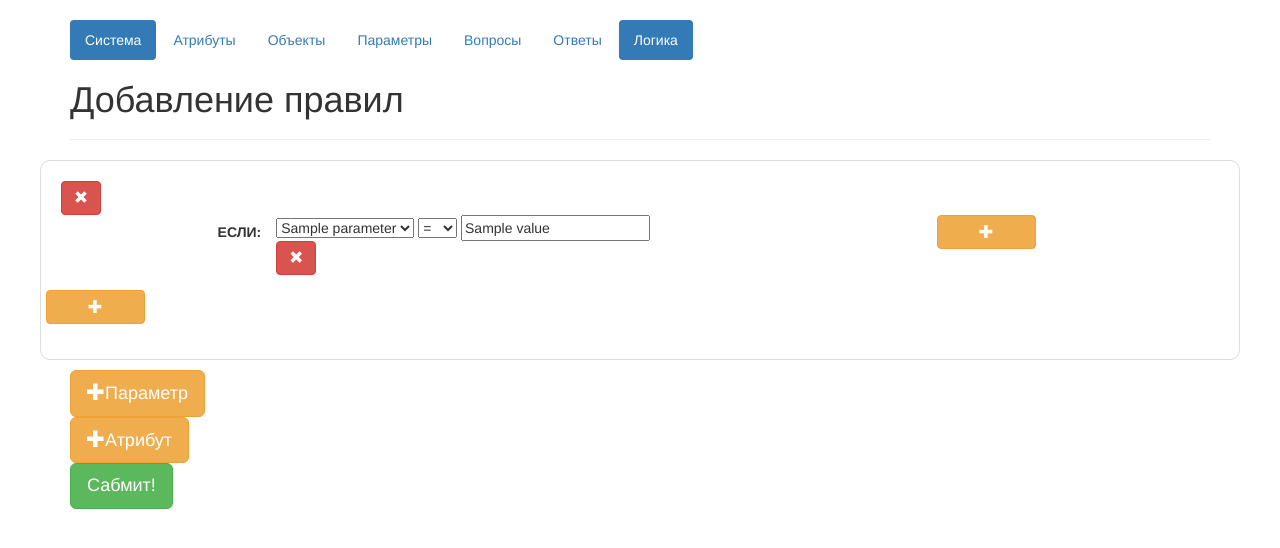
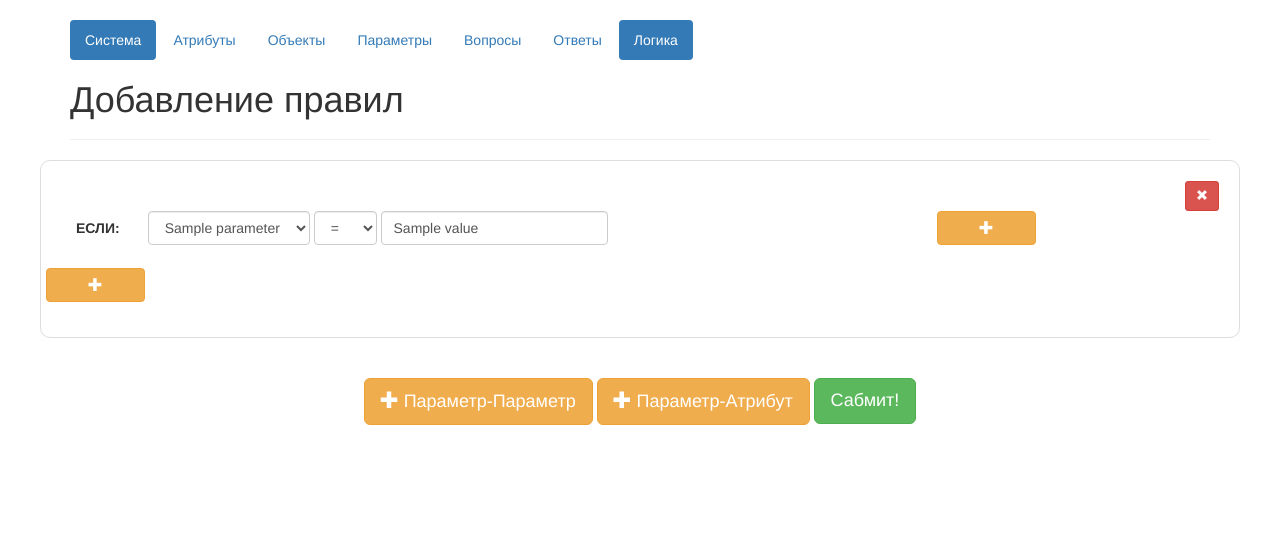
Before and after one commit to rat-team/rat-expert, a Django app: template templates/add_system/rules_page/add_rules.html in a window 1280 px wide. Shown: the part 52-600 px from the top of the page. Run offline with Django 3.2, Linux system fonts and the light colour scheme; the template is opened without the code that fills it: most values are stand-ins (such as "Sample title", 1, 10 or a date in 2020); parts of the project's set-up code (start-up, migrations or seed data) failed here and were passed over; some libraries are stand-ins or nearby versions.

Commit message:
added rules front

```diff
--- a/ExpertSystem/static/css/index.css
+++ b/ExpertSystem/static/css/index.css
@@ -55,3 +55,55 @@
 textarea {
 	resize: none;
 }
+
+.rule{
+
+}
+.rule__delete__wrapper {
+	text-align: right;
+}
+.rule__condition__literal-select{
+	display: inline-block;
+	width: auto;
+}
+.rule__condition{
+	margin-bottom: 8px;
+}
+.rule__condition__literal-select_param1{
+	max-width: 50%;
+}
+.rule__condition__literal-select_param2{
+	width: 30%;
+}
+.rule__condition__select-block{
+	display: inline-block;
+}
+.rule__condition__remove-btn{
+	position: absolute;
+	right: 30px;
+}
+
+.rule__result{
+	margin-bottom: 8px;
+}
+.rule__result__select-block{
+	display: inline-block;
+	width: auto;
+}
+.rule__result__remove-btn{
+	position: absolute;
+	right: 30px;
+}
+.rule__result__select{
+	width: auto;
+	display: inline-block;
+}
+.rule__result__input{
+	width: auto;
+	display: inline-block;
+}
+
+.rules__add-buttons{
+	margin: 30px 100px;
+	text-align: center;
+}
--- a/templates/add_system/rules_page/add_rules.html
+++ b/templates/add_system/rules_page/add_rules.html
@@ -13,15 +13,15 @@
     </div>
 
     <div class="rule_condition_template hide col-md-5">
-        {% include "add_system/rules_page/condition_element.html" with type=0 logic="and" %}
+        {% include "add_system/rules_page/condition_element.html" with type=0 logic="and" template=1 %}
     </div>
 
     <div class="rule_result_attribute_template hide col-md-5">
-        {% include "add_system/rules_page/result_attribute_element.html" with type=1 %}
+        {% include "add_system/rules_page/result_attribute_element.html" with type=1 template=1 %}
     </div>
 
     <div class="rule_result_parameter_template hide col-md-5">
-        {% include "add_system/rules_page/result_parameter_element.html" with type=0 %}
+        {% include "add_system/rules_page/result_parameter_element.html" with type=0 template=1 %}
     </div>
 
     <form id="add_rules_form" action="{% url 'insert_rules' %}" method="POST" class="form-horizontal">
@@ -32,7 +32,7 @@
                 <div class="row rules">
 
                     {% for rule in rules %}
-                        {% include "add_system/rules_page/rule_element.html" with type=rule.type %}
+                        {% include "add_system/rules_page/rule_element.html" with type=rule.type  template=0 %}
                     {% empty %}
 
                     {% endfor %}
@@ -40,13 +40,13 @@
                 </div>
             </div>
         </div>
-        <div class="row">
-            <div class="col-md-2">
+        <div class="row rules__add-buttons">
+            <div class="col-md-12">
                 <button type="button" class="rules__add_parameter_rule btn btn-warning btn-lg">
-                    <i class="glyphicon-plus glyphicon"></i>Параметр
+                    <i class="glyphicon-plus glyphicon"></i> Параметр-Параметр
                 </button>
                 <button type="button" class="rules__add_attribute_rule btn btn-warning btn-lg">
-                    <i class="glyphicon-plus glyphicon"></i>Атрибут
+                    <i class="glyphicon-plus glyphicon"></i> Параметр-Атрибут
                 </button>
                 <button type="submit" class="btn btn-success btn-lg">Сабмит!</button>
             </div>
--- a/templates/add_system/rules_page/condition_element.html
+++ b/templates/add_system/rules_page/condition_element.html
@@ -1,13 +1,17 @@
 <!-- приходит condition и parameters, которые есть в системе -->
-<div class="rule_condition col-md-9">
-<label class="col-md-3 control-label">ЕСЛИ: </label>
-    <div class="literal_block">
+<div class="js-rule__condition rule__condition  rule_condition col-md-9">
+    <label class="col-md-1 control-label">
+        {% if not template %}
+        ЕСЛИ:
+        {% endif %}
+    </label>
+    <div class="rule__condition__select-block literal_block col-md-11">
         {% if logic %}
-            <select name="select_logic">
-                <option value="and" {% ifequal logic "and" %}selected="selected"{% endifequal %}>
+            <select name="select_logic" class="js-rule__condition__literal-select_logic rule__condition__literal-select form-control">
+                <option value="and" {% ifequal logic "and" %}selected="selected"{% endifequal %} class="form-control">
                     И
                 </option>
-                <option value="or" {% ifequal logic "or" %}selected="selected"{% endifequal %}>
+                <option value="or" {% ifequal logic "or" %}selected="selected"{% endifequal %} class="form-control">
                     ИЛИ
                 </option>
             </select>
@@ -15,9 +19,18 @@
         {% include "add_system/rules_page/literal_element.html" with literal=literal %}
     </div>
 
-    <button type="button" class="btn btn-danger rule__delete_condition"
-            data-id="{{ question.id }}"
-            data-href="{% url "delete_question" %}">
+    <button
+        type="button"
+        class="
+            hide
+            js-rule__condition__remove-btn
+            rule__condition__remove-btn
+            btn btn-danger
+            rule__delete_condition
+        "
+        data-id="{{ question.id }}"
+        data-href="{% url "delete_question" %}"
+    >
         <i class="glyphicon glyphicon-remove"></i>
     </button>
 </div>
--- a/templates/add_system/rules_page/literal_element.html
+++ b/templates/add_system/rules_page/literal_element.html
@@ -1,25 +1,45 @@
 <!-- приходит literal и parameters, которые есть в системе -->
-<select name="select_literal_parameter_id">
+<select name="select_literal_parameter_id" class="js-rule__condition__literal-select_param1 rule__condition__literal-select form-control rule__condition__literal-select_param1">
     {% for param in parameters %}
-    <option value="{{ param.id }}" {% ifequal literal.param param.id %}selected="selected"{% endifequal %}>
+    <option value="{{ param.id }}" {% ifequal literal.param param.id %}selected="selected"{% endifequal %} class="form-control">
         {{ param.name }}
     </option>
     {% endfor %}
 </select>
 
-<select name="select_literal_relation">
-    <option value="=" {% ifequal literal.relation "=" %}selected="selected"{% endifequal %}>
+<select name="select_literal_relation" class="js-rule__condition__literal-select_relation form-control rule__condition__literal-select">
+    <option
+        value="="
+        {% ifequal literal.relation "=" %}
+            selected="selected"
+        {% endifequal %}
+    >
         =
     </option>
-    <option value="!=" {% ifequal literal.relation "!=" %}selected="selected"{% endifequal %}>
+    <option
+        value="!="
+        {% ifequal literal.relation "!=" %}
+            selected="selected"
+        {% endifequal %}
+    >
         !=
     </option>
-    <option value="<=" {% ifequal literal.relation "<=" %}selected="selected"{% endifequal %}>
+    <option
+        value="<="
+        {% ifequal literal.relation "<=" %}
+            selected="selected"
+        {% endifequal %}
+        >
         <=
     </option>
-    <option value=">=" {% ifequal literal.relation ">=" %}selected="selected"{% endifequal %}>
+    <option
+        value=">="
+        {% ifequal literal.relation ">=" %}
+            selected="selected"
+        {% endifequal %}
+    >
         >=
     </option>
 </select>
 
-<input name="literal_value" value="{{ literal.value }}">
+<input name="literal_value" class="js-rule__condition__literal-select_param2 rule__condition__literal-select rule__condition__literal-select_param2 form-control" value="{{ literal.value }}">
--- a/templates/add_system/rules_page/result_attribute_element.html
+++ b/templates/add_system/rules_page/result_attribute_element.html
@@ -1,7 +1,11 @@
-<div class="rule_result col-md-9">
-<label class="col-md-3 control-label">ТО: </label>
-    <div class="result_attribute_block">
-        <select name="select_result_attribute">
+<div class="js-rule__result rule__result  col-md-9  rule_result ">
+    <label class="col-md-1 control-label">
+        {% if not template %}
+        ТО:
+        {% endif %}
+    </label>
+    <div class="js-rule__result__select-block rule__result__select-block  result_attribute_block col-md-11">
+        <select class="js-rule__result__select rule__result__select form-control">
             {% for attribute_value in attribute_values %}
                 <option value="{{ attribute_value.id }}" {% ifequal res.id attribute_value.id %}selected="selected"{% endifequal %}>
                     {{ attribute_value.attr.name }} - {{ attribute_value.value }}
@@ -9,9 +13,17 @@
             {% endfor %}
         </select>
     </div>
-    <button type="button" class="btn btn-danger rule__delete_result"
-            data-id="{{ question.id }}"
-            data-href="{% url "delete_question" %}">
+    <button
+        type="button"
+        class="
+            hide
+            js-rule__result__remove-btn
+            rule__result__remove-btn
+            btn btn-danger
+            rule__delete_result"
+        data-id="{{ question.id }}"
+        data-href="{% url "delete_question" %}"
+    >
         <i class="glyphicon glyphicon-remove"></i>
     </button>
 </div>
--- a/templates/add_system/rules_page/result_parameter_element.html
+++ b/templates/add_system/rules_page/result_parameter_element.html
@@ -1,17 +1,35 @@
-<div class="rule_result col-md-9">
-<label class="col-md-3 control-label">ТО: </label>
-    <div class="result_parameter_block">
-        <select name="select_result_parameter">
+<div class="js-rule__result rule__result   col-md-9 rule_result ">
+<label class="col-md-1 control-label">
+    {% if not template %}
+    ТО:
+    {% endif %}
+</label>
+    <div class="js-rule__result__select-block rule__result__select-block col-md-11 result_parameter_block">
+        <select
+            name=""
+            class="js-rule__result__select rule__result__select form-control">
             {% for parameter in parameters %}
                 <option value="{{ parameter.id }}" {% ifequal res.parameter parameter.id %}selected="selected"{% endifequal %}>
                     {{ parameter.name }}
                 </option>
             {% endfor %}
         </select>
-        <input name="result_parameter_value" value="{{ res.values }}">
+        <input
+            name="result_parameter_value"
+            value="{{ res.values }}"
+            class="js-rule__result__input rule__result__input form-control"
+        >
     </div>
 
-    <button type="button" class="btn btn-danger rule__delete_result"
+    <button type="button"
+            class="
+                hide
+                js-rule__result__remove-btn
+                rule__result__remove-btn
+                btn
+                btn-danger
+                rule__delete_result
+            "
             data-id="{{ question.id }}"
             data-href="{% url "delete_question" %}">
         <i class="glyphicon glyphicon-remove"></i>
--- a/templates/add_system/rules_page/rule_element.html
+++ b/templates/add_system/rules_page/rule_element.html
@@ -1,12 +1,13 @@
-<div class="form-group rule_formgroup attributes__item">
+<div class="form-group rule_formgroup attributes__item rule js-rule" data-template="{{template}}">
 
     <input name="type" type="hidden" value="{{ type }}">
+    <div class="rule__delete__wrapper">
+        <button type="button" class="btn btn-sm btn-danger rule__delete">
+            <i class="glyphicon glyphicon-remove"></i>
+        </button>
+    </div>
 
-    <button type="button" class="btn btn-danger rule__delete">
-        <i class="glyphicon glyphicon-remove"></i>
-    </button>
-
-    <div class="form-group condition_formgroup">
+    <div class="js-rule__conditions rule__conditions form-group condition_formgroup">
 
         {% for literal, logic in rule.condition.zipped_literal_logic %}
             {% include "add_system/rules_page/condition_element.html" %}
@@ -19,7 +20,7 @@
         </button>
     </div>
 
-    <div class="form-group result_formgroup">
+    <div class="js-rule__results rule__results form-group result_formgroup">
 
 
         {% include "add_system/rules_page/result_element.html" with rule=rule%}
```
Also changed, not shown: ExpertSystem/static/js/add_rules.js (+63 -0 lines).
